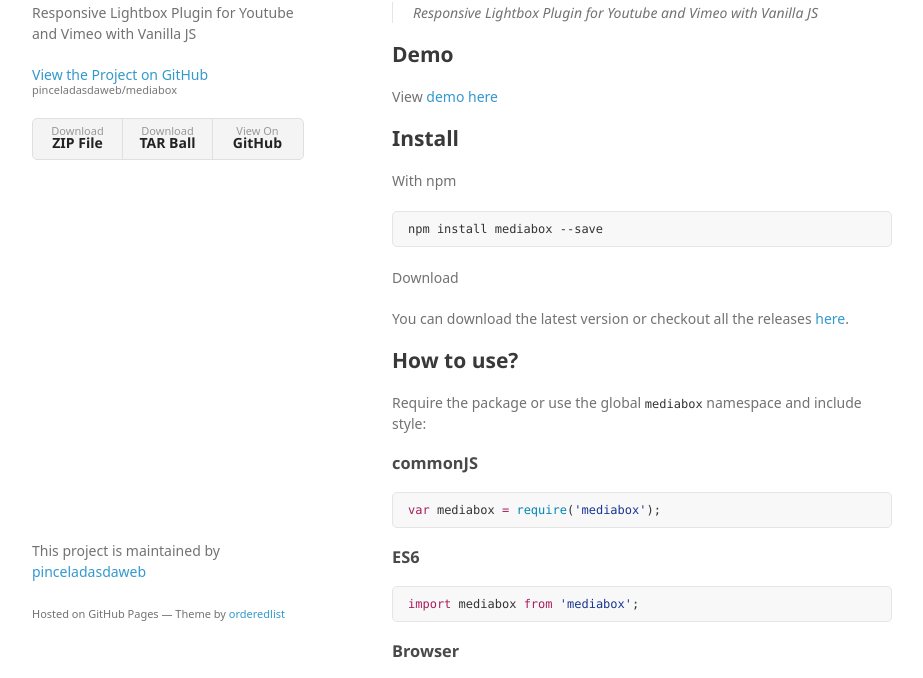
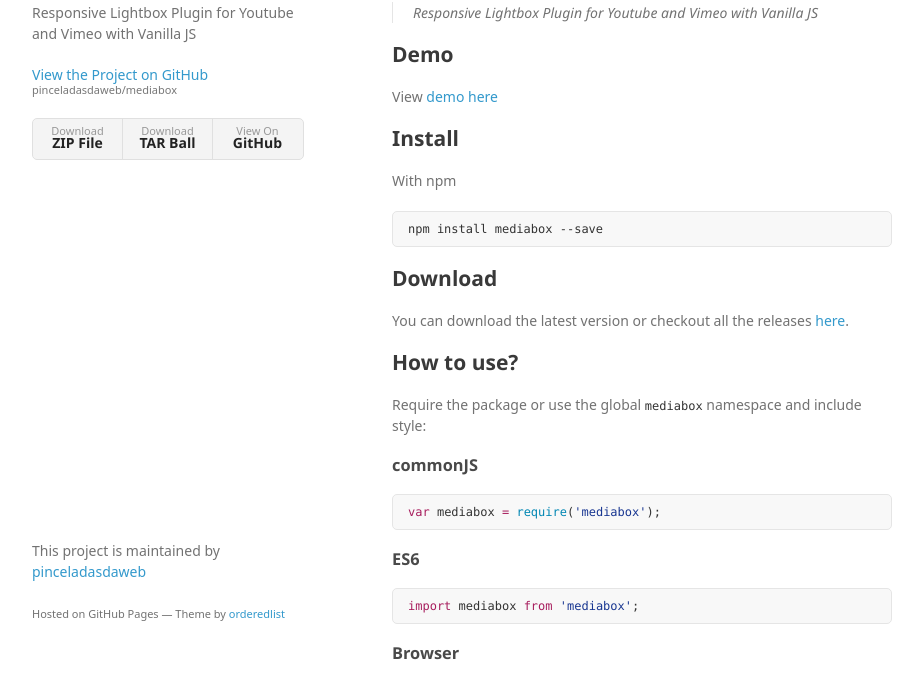
Before and after one commit to pinceladasdaweb/mediabox, a plain HTML site: page index.html in a window 1280 px wide. Shown: the part 107-785 px from the top of the page, without its empty margins (178-1101 px from the left). Drawn offline with Linux system fonts and the light colour scheme; a web font is replaced by a local one.

```diff
--- a/index.html
+++ b/index.html
@@ -47,7 +47,8 @@
 
 <div class="highlight highlight-source-shell"><pre>npm install mediabox --save</pre></div>
 
-<p>Download</p>
+<h2>
+<a id="download" class="anchor" href="#download" aria-hidden="true"><span aria-hidden="true" class="octicon octicon-link"></span></a>Download</h2>
 
 <p>You can download the latest version or checkout all the releases <a href="https://github.com/pinceladasdaweb/mediabox/releases">here</a>.</p>
 
```
Also changed, not shown: params.json (+1 -1 lines).
